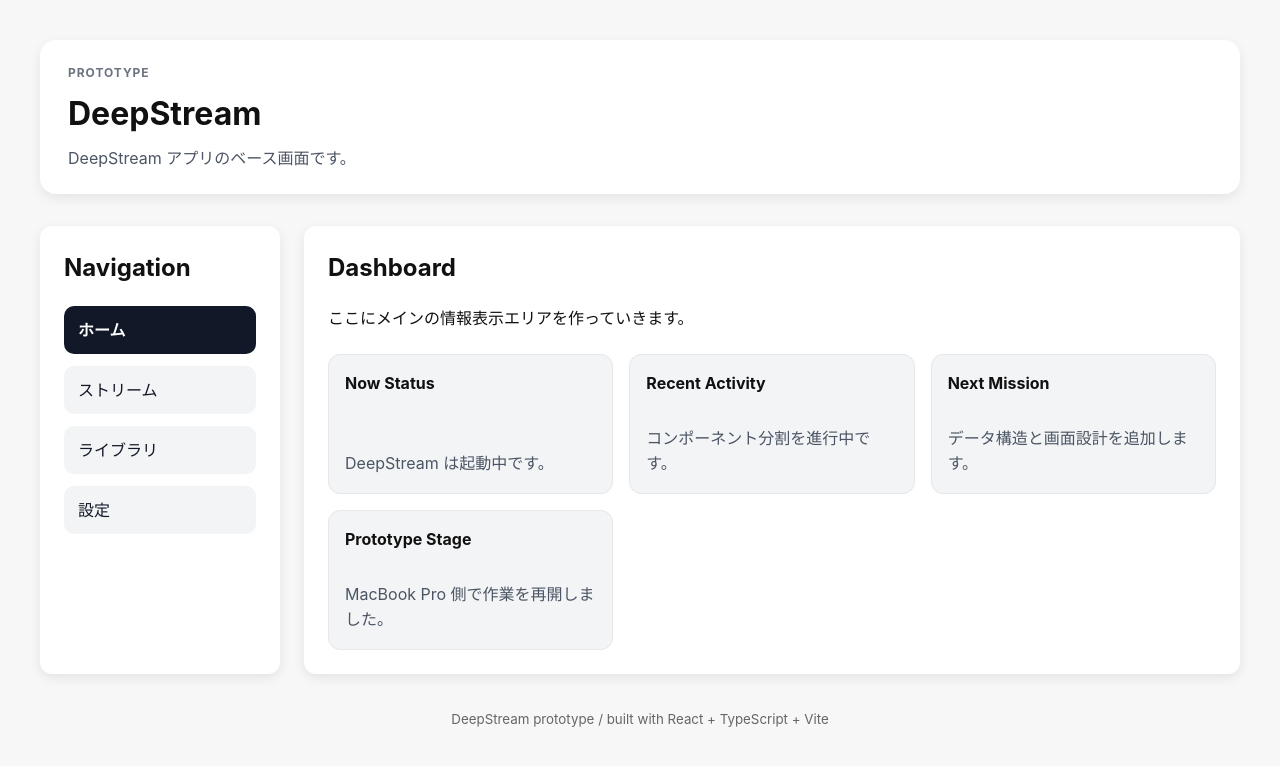
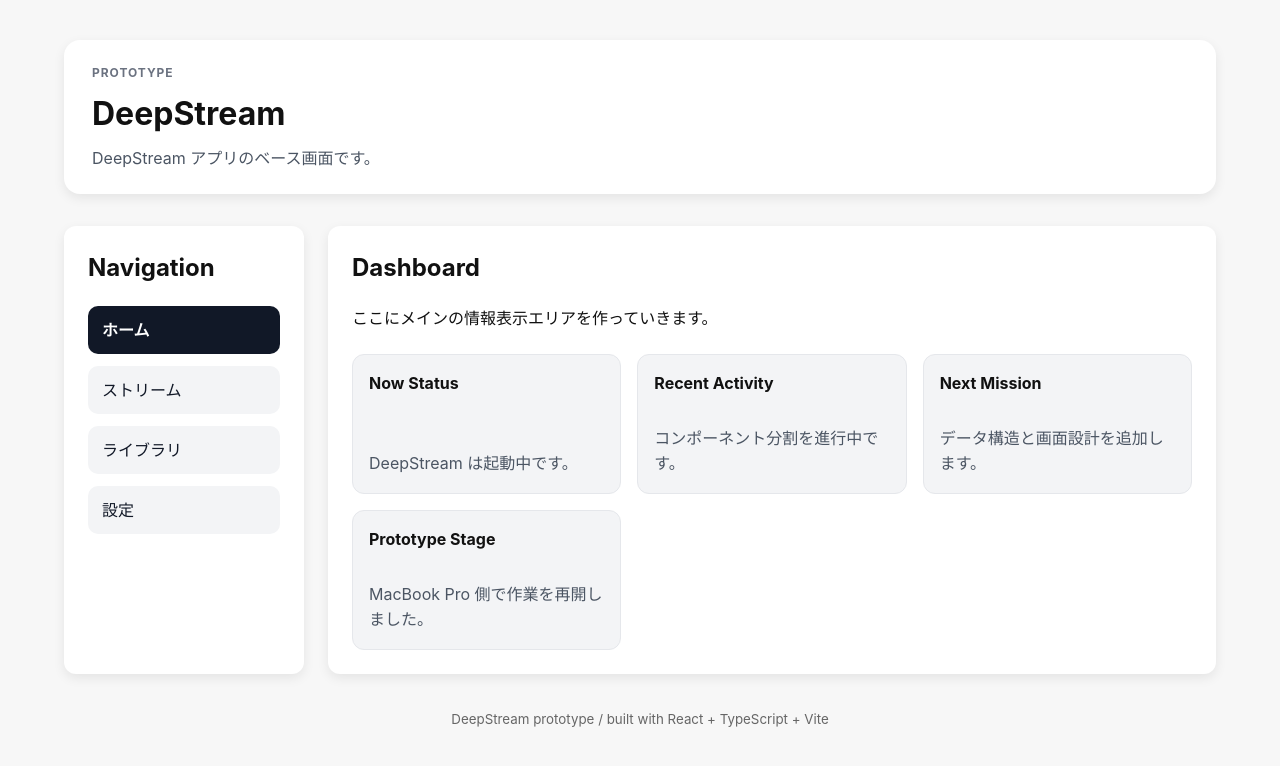
Before and after one commit to wwm001/deepstream, a React (Vite) app: page / in a window 1280 px wide. Shown: the top 766 px of the page. Built offline with nearby package versions, Linux system fonts and the light colour scheme.

Commit message:
Constrain app layout width

```diff
--- a/src/App.tsx
+++ b/src/App.tsx
@@ -6,7 +6,14 @@
 
 function App() {
   return (
-    <main style={{ minHeight: "100vh", padding: "40px" }}>
+    <main
+      style={{
+        minHeight: "100vh",
+        padding: "40px 24px",
+        maxWidth: "1200px",
+        margin: "0 auto",
+      }}
+    >
       <Header />
 
       <div
```
